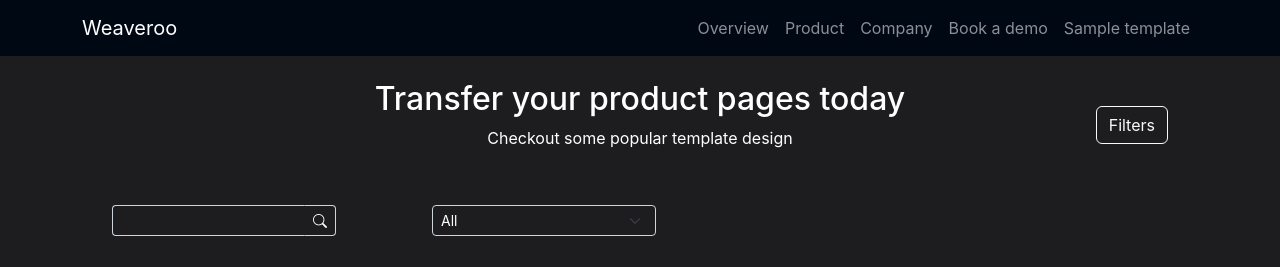
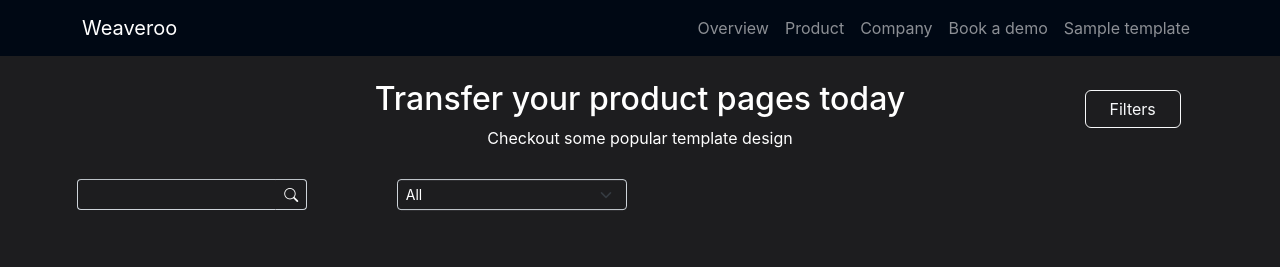
Before and after one commit to rba1aji/w-sample-template-page, a React (Create React App) app: page /categories in a window 1280 px wide. Both pictures are taken after a click on the button "Filters". Shown: the top 267 px of the page. Built offline with nearby package versions, Linux system fonts and the light colour scheme; grey boxes are pictures that could not be loaded.

Commit message:
updating styles

```diff
--- a/src/pages/Categories/index.js
+++ b/src/pages/Categories/index.js
@@ -30,7 +30,7 @@ export default function Categories() {
     return (
         <>
             <h2 className='text-center'>Transfer your product pages today</h2>
-            <p className='text-center'>Checkout some popular template design</p>
+            <p className='text-center mb-0'>Checkout some popular template design</p>
 
             <div
                 className='categories-page-container'
@@ -43,6 +43,7 @@ export default function Categories() {
                     }}
                 >
                     <Button
+                        className='px-4'
                         variant='outline-light'
                         onClick={() => setShowFilters(!showFilters)}
                     >
@@ -62,7 +63,7 @@ export default function Categories() {
                                         return (
                                             <td
                                                 key={index}
-                                                className='align-middle px-5'
+                                                className='align-middle categories-filter'
                                                 style={{
                                                     width: "50%",
                                                 }}>
--- a/src/pages/Category/ModalPreview/index.js
+++ b/src/pages/Category/ModalPreview/index.js
@@ -1,6 +1,7 @@
 import { AppState } from "../../../reducers/AppContext";
 import { Modal, Button } from "react-bootstrap";
 import { useEffect } from "react";
+import '../../../styles/ModalPreview.css';
 
 export default function ModalPreview() {
     const {
@@ -47,20 +48,16 @@ export default function ModalPreview() {
                 onHide={handleOnPreviewClose}
             >
                 <div
-                    style={{
-                        // backgroundColor: 'black',
-                        border: '1px solid grey',
-                        borderRadius: '15px',
-                    }}
                     className='modal-preview'
                 >
                     <Modal.Header
                         style={{ borderColor: 'transparent' }}
+                        className='pb-0'
                     >
-                        <table style={{ width: '100%' }}>
+                        <table style={{ width: '100%' }} className='modal-preview-options'>
                             <tbody>
                                 <tr>
-                                    <td style={{ width: '50%' }}>
+                                    <td style={{ width: '55%' }}>
                                         <Modal.Title id="contained-modal-title-vcenter">
                                             {selectedTemplate?.name}
                                         </Modal.Title>
@@ -80,7 +77,7 @@ export default function ModalPreview() {
 
                                     <td
                                         style={{
-                                            textAlign: 'right',
+                                            textAlign: 'center',
                                         }}
                                     >
                                         <Button
@@ -94,7 +91,7 @@ export default function ModalPreview() {
 
                                     <td
                                         style={{
-                                            textAlign: 'right',
+                                            textAlign: 'center',
                                         }}
                                     >
                                         <Button
--- a/src/pages/Category/index.js
+++ b/src/pages/Category/index.js
@@ -27,9 +27,9 @@ export default function Index() {
 
     return (
         <>
-            <h3 className='mb-3'>
-                <Link to="/categories">Category</Link>
-                /{selectedCategory?.name}
+            <h3 className='mb-0 ps-5'>
+                <Link to="/categories">Category </Link>
+                / {selectedCategory?.name}
             </h3>
             <Row xs={1} md={3} className="g-4 text-center">
                 {
--- a/src/styles/Categories.css
+++ b/src/styles/Categories.css
@@ -1,7 +1,7 @@
 .categories-page-container {
     display: block;
-    margin-left: 5vw;
-    margin-right: 5vw;
+    margin-left: 4vw;
+    margin-right: 4vw;
 }
 
 .category-img-container {
@@ -44,7 +44,13 @@
 
 .category-name-on-img {
     color: white;
-    font-size: 25px;
+    font-size: 160%;
     font-weight: bold;
     padding: 16px 32px;
 }
+
+.categories-filter {
+    padding-left: 2vw;
+    padding-right: 5vw;
+    transform: translateY(-30%);
+}
--- /dev/null
+++ b/src/styles/ModalPreview.css
@@ -0,0 +1,8 @@
+.modal-preview {
+    border: 1px solid transparent;
+    border-radius: 15px;
+}
+
+.modal-preview-options .btn {
+    font-size: small;
+}
```
